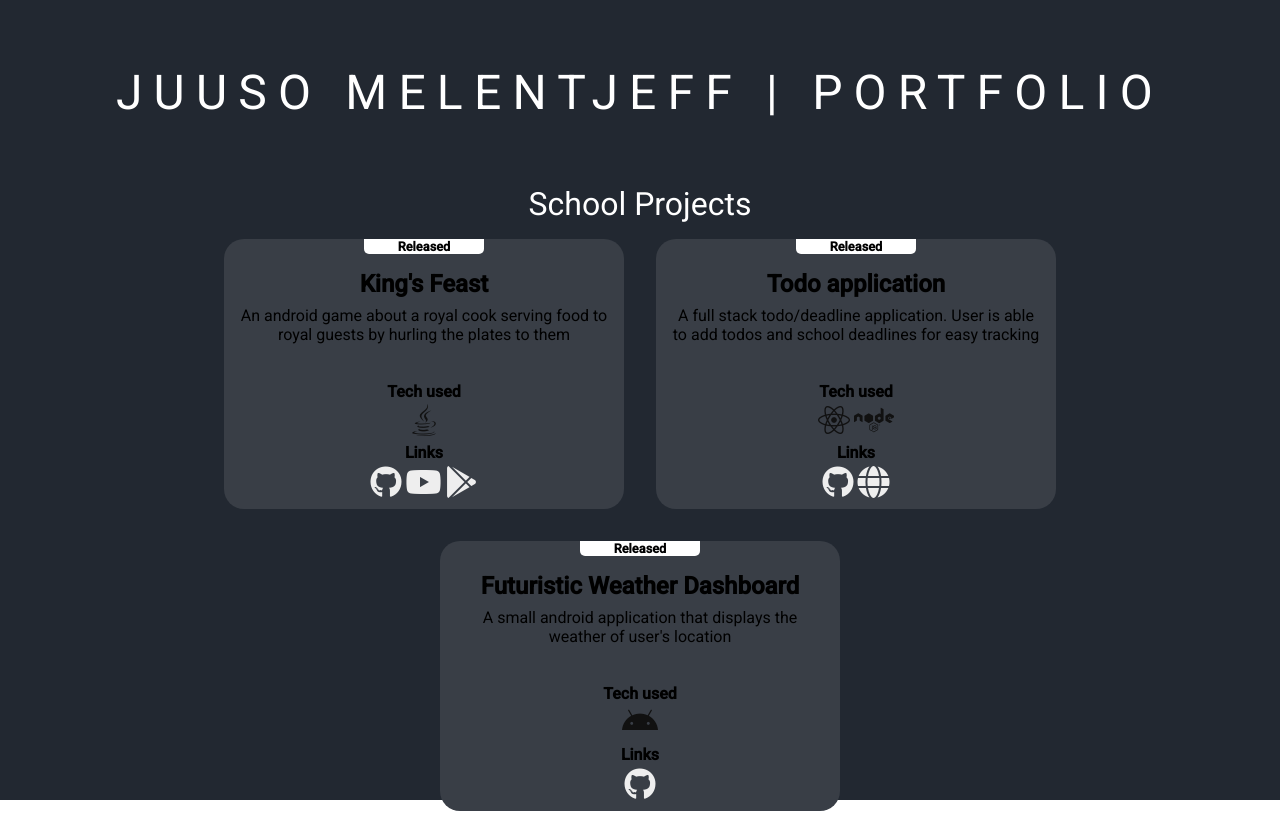
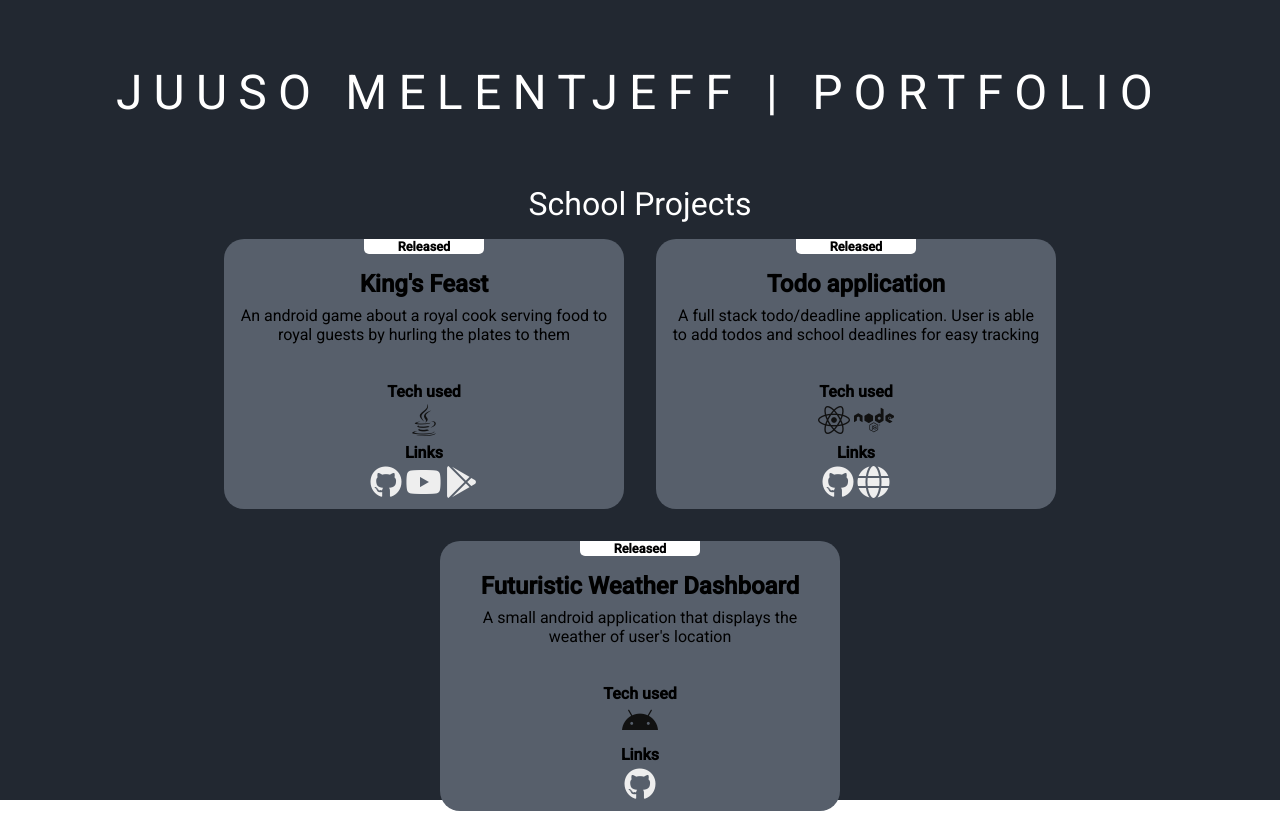
Before and after one commit to IkuinenPadawan/juusomelentjeff, a plain HTML site: page index.html in a window 1280 px wide. Shown: the top 814 px of the page. Drawn offline with Linux system fonts and the light colour scheme.

Commit message:
Lighten card background color to make text more readable.

```diff
--- a/style.css
+++ b/style.css
@@ -46,7 +46,7 @@ header {
 }
 
 .card {
-  background: #393e46;
+  background: #575f6b;
   height: 270px;
   width: 400px;
   border-radius: 20px;
```
